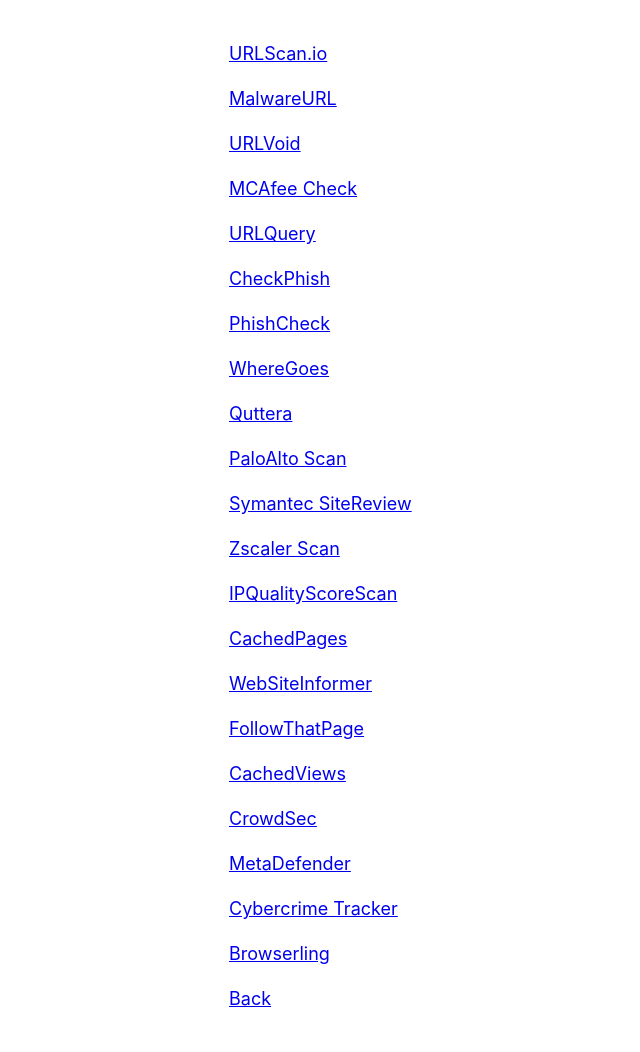
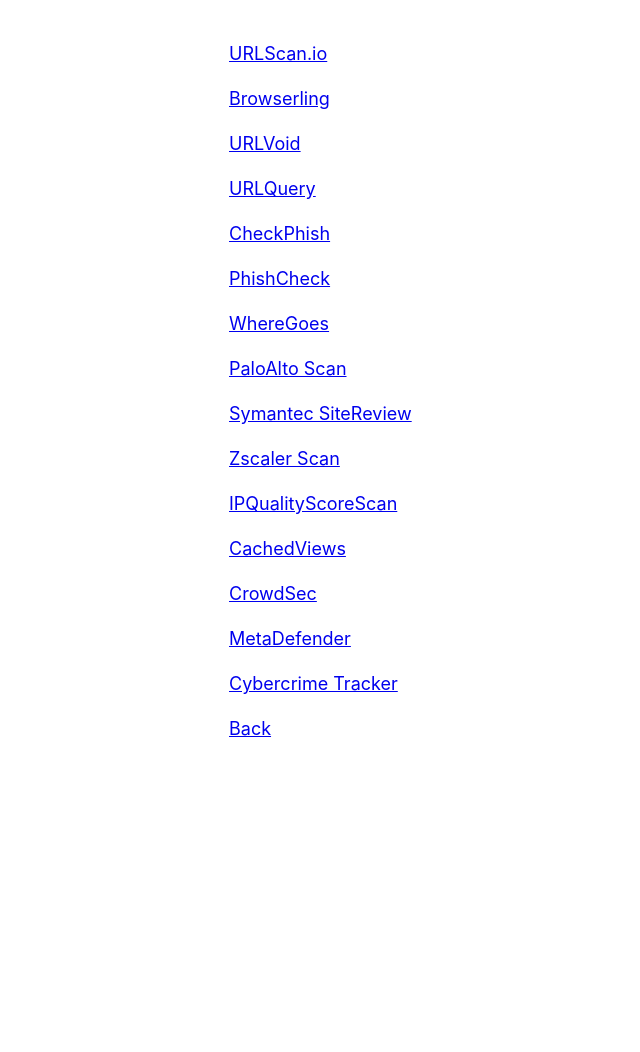
Before and after one commit to dolphinato/dolphinage, a Jekyll site: the page built from URLAnalysis.md, in a window 1280 px wide. Shown: the whole page, without its empty margins (86-726 px from the left). Built offline with Jekyll 4.4.1, drawn with Linux system fonts in a browser that asks for light colours; our own code applies the rules of GitHub Pages for plain Markdown files; the repository's description, which GitHub fills in, is left out; after the commit the page ends 900 px from its top, so only the background shows below that.

Commit message:
Update URLAnalysis.md

```diff
--- a/URLAnalysis.md
+++ b/URLAnalysis.md
@@ -1,64 +1,59 @@
 [URLScan.io](https://urlscan.io)
+<p id="hiddenTextURLScan"><p hidden>#reliable #private #sandbox</p></p>
 
 
-[MalwareURL](https://malwareurl.com/listing-urls.php)
+[Browserling](https://browserling.com)
+<p id="hiddenTextBrowserling"><p hidden>#interactive #sandbox #reliable</p></p>
 
 
 [URLVoid](https://urlvoid.com)
-
-
-[MCAfee Check](https://sitelookup.mcafee.com)
+<p id="hiddenTextURLVoid"><p hidden>#osint #reputation</p></p>
 
 
 [URLQuery](https://urlquery.net)
+<p id="hiddenTextUrlQuery"><p hidden>#sandbox</p></p>
 
 
 [CheckPhish](https://checkphish.ai)
+<p id="hiddenTextCheckPhish"><p hidden>#osint #reputation</p></p>
 
 
 [PhishCheck](https://phishcheck.me)
+<p id="hiddenTextPhishCheck"><p hidden>#sandbox #realiable #osint</p></p>
 
 
 [WhereGoes](https://wheregoes.com)
-
-
-[Quttera](https://quttera.com)
+<p id="hiddenTextwheregoes"><p hidden>#redirect</p></p>
 
 
 [PaloAlto Scan](https://urlfiltering.paloaltonetworks.com)
+<p id="hiddenTextPaloAlto"><p hidden>#reputation</p></p>
 
 
 [Symantec SiteReview](https://sitereview.bluecoat.com)
+<p id="hiddenTextSymantec"><p hidden>#reputation</p></p>
 
 
 [Zscaler Scan](https://zulu.zscaler.com)
+<p id="hiddenTextZscaler"><p hidden>#reputation</p></p>
 
 
 [IPQualityScoreScan](https://ipqualityscore.com/threat-feeds/malicious-url-scanner)
-
-
-[CachedPages](https://cachedpages.com)
-
-
-[WebSiteInformer](https://website.informer.com)
-
-
-[FollowThatPage](https://followthatpage.com)
+<p id="hiddenTextIPQualityScore"><p hidden>#reputation</p></p>
 
 
 [CachedViews](https://cachedviews.com)
+<p id="hiddenTextCachedViews"><p hidden>#wayback #osint</p></p>
 
 
 [CrowdSec](https://app.crowdsec.net/cti)
-
+<p id="hiddenTextCrowdSec"><p hidden>#reputation</p></p>
 
 [MetaDefender](https://metadefender.com/#!/scan-file)
-
+<p id="hiddenTextMetadefender"><p hidden>#reputation</p></p>
 
 [Cybercrime Tracker](https://cybercrime-tracker.net)
-
-
-[Browserling](https://browserling.com)
+<p id="hiddenTextCybercrime"><p hidden>#IoC</p></p>
 
 
 
```
